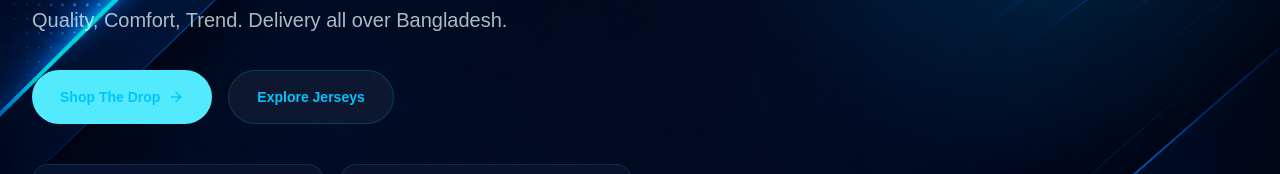
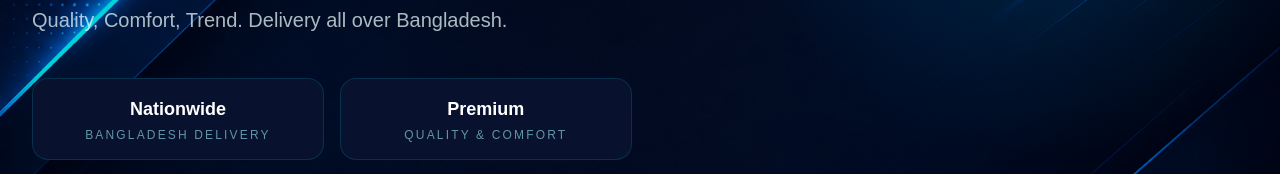
Before and after one commit to simulhunt-bit/lumesbd, a Next.js app: page / in a window 1280 px wide. Shown: the part 341-515 px from the top of the page. Built offline with nearby package versions, Linux system fonts and the light colour scheme; no server answers.

Commit message:
Remove Shop The Drop and Explore Jerseys button sections

```diff
--- a/src/components/home/hero.tsx
+++ b/src/components/home/hero.tsx
@@ -1,5 +1,4 @@
-import Link from "next/link";
-import { ArrowRight, Sparkles } from "lucide-react";
+import { Sparkles } from "lucide-react";
 import { brand } from "@/content/brand";
 import { Container } from "@/components/shared/container";
 
@@ -22,15 +21,6 @@ export function Hero() {
             {brand.name}
           </h1>
           <p className="mt-5 max-w-xl text-lg leading-8 text-cyan-50/72 sm:text-xl sm:leading-9">{brand.bio}</p>
-          <div className="mt-8 flex flex-col gap-4 sm:flex-row">
-            <Link href="/catalog" className="inline-flex items-center justify-center gap-2 rounded-full bg-cyan-300 px-7 py-4 text-sm font-semibold text-white shadow-[0_22px_54px_-38px_rgba(1,197,250,0.85)] transition hover:bg-cyan-200">
-              Shop The Drop
-              <ArrowRight className="h-4 w-4" />
-            </Link>
-            <Link href="/catalog/jersey" className="inline-flex items-center justify-center rounded-full border border-cyan-400/20 bg-white/5 px-7 py-4 text-sm font-semibold text-white transition hover:border-cyan-300/40 hover:bg-[#01c5fa]/10 hover:text-[#01c5fa]">
-              Explore Jerseys
-            </Link>
-          </div>
           <div className="mt-8 grid grid-cols-1 gap-4 text-center sm:mt-10 sm:grid-cols-2">
             {[
               ["Nationwide", "Bangladesh Delivery"],
```
